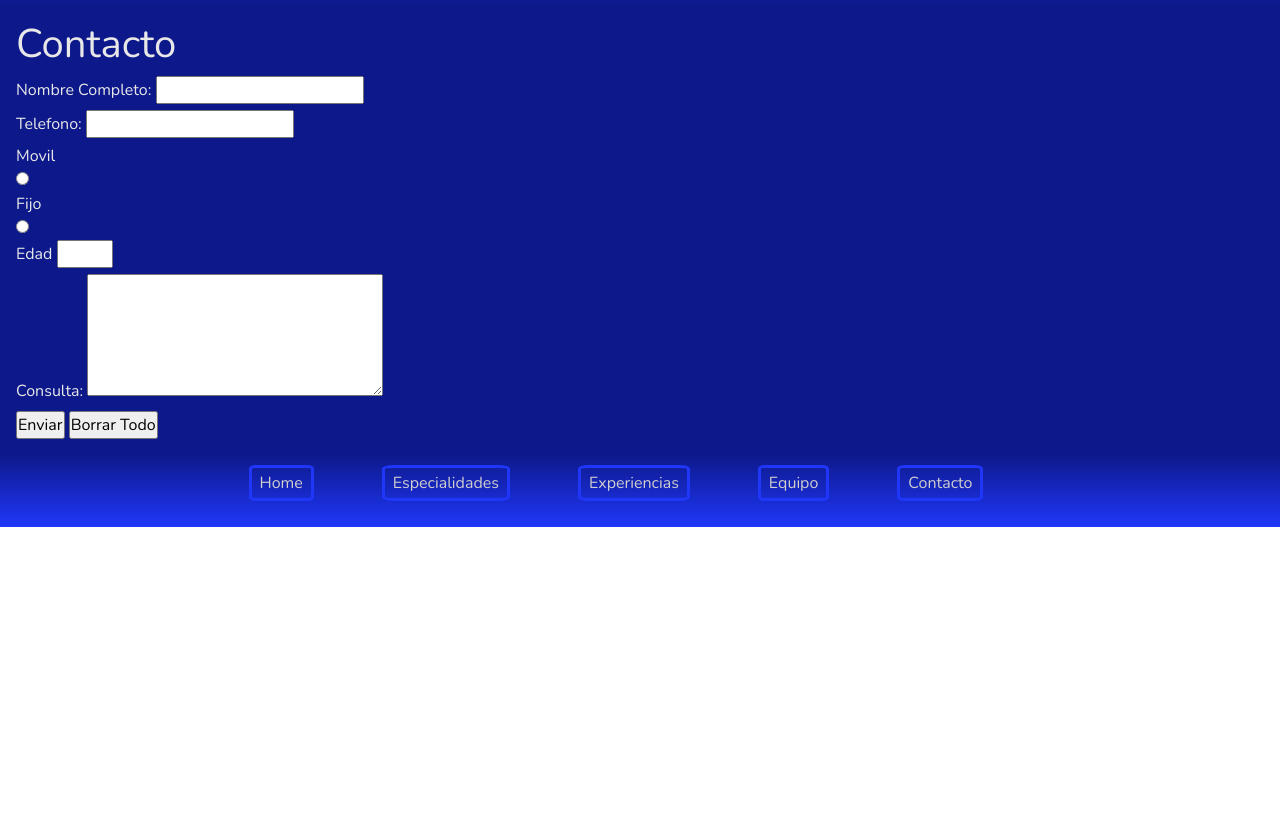
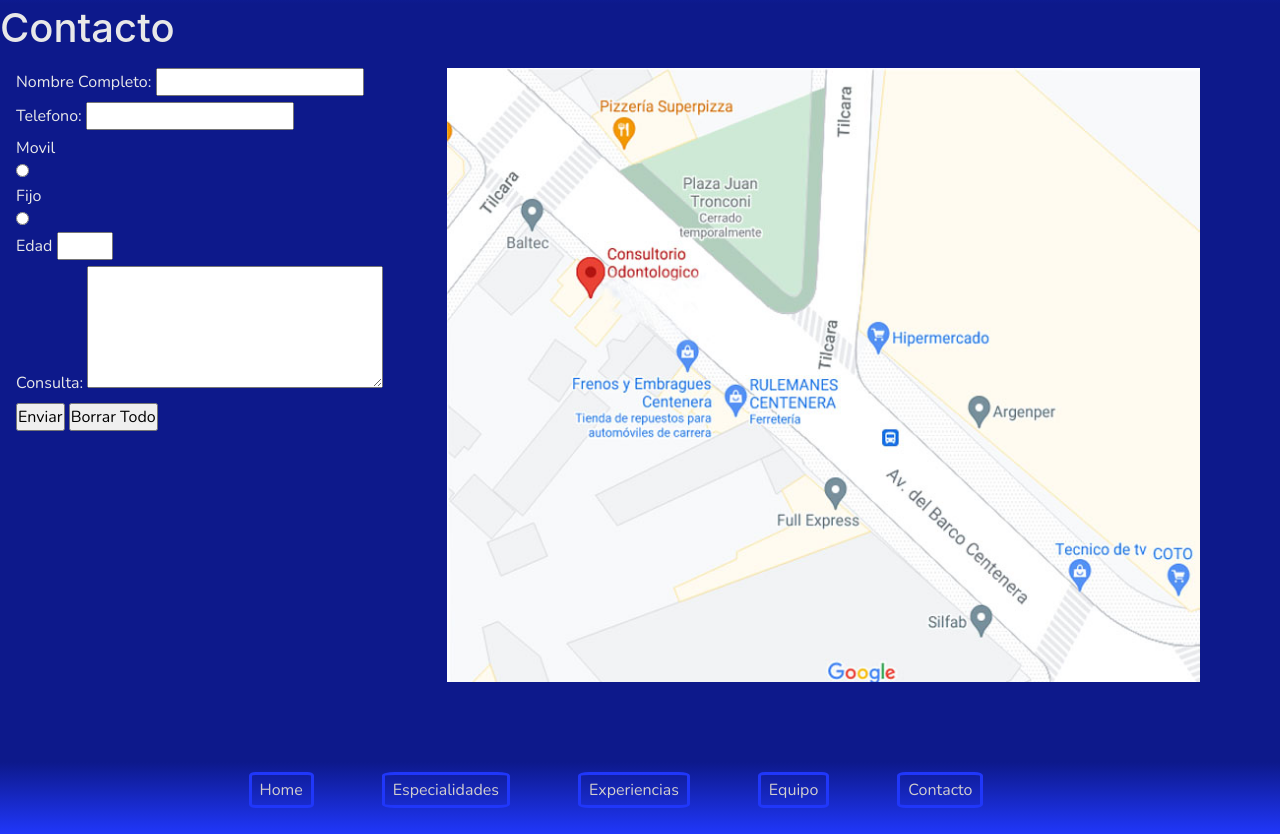
Before and after one commit to nosefijate/Proyectoconsul, a website: page paginas/contacto.html in a window 1280 px wide. Shown: the part 92-926 px from the top of the page. Before the commit the page ends 800 px from the top, so only its background shows below. Drawn offline with nearby package versions, Linux system fonts and the light colour scheme.

Commit message:
finalfinal

```diff
--- a/paginas/contacto.html
+++ b/paginas/contacto.html
@@ -42,9 +42,10 @@
                 </nav>
         </div>
     </header>
+    <h1 class="titulo__contacto">Contacto</h1>
     <div class="body__formulario_color" id="contacto">
-        <h1>Contacto</h1>
-        <form>
+
+        <form class="body__formulario">
             <!-- sacar BR -->
             <div><label for="nombre_apellido">Nombre Completo:</label>
             <input required type="text" id="nombre_apellido"></div>
@@ -75,6 +76,9 @@
                 </div>
             </div>
         </form>
+        <div class="imagen__mapa">
+            <img class="img-fluid" src="../imagenes/mapa.jpg" alt="locacion mapa">
+        </div>
     </div>
     <footer class="footer__fondo">
         <nav class="footer__nav__fondo">
--- a/scss/estilo.scss
+++ b/scss/estilo.scss
@@ -137,6 +137,7 @@
     grid-area: equipo;
     padding-left: 2.5rem ;
     font-size: 1rem;
+
 }
 
 .body__equipo li {
```
Also changed, not shown: paginas/experiencias.html (+3 -3 lines), css/estilo.css, imagenes/mapa.jpg (added), imagenes/rew-1.jpg2.jpg (added), imagenes/rew-3.jpg (added), 1 other file.
